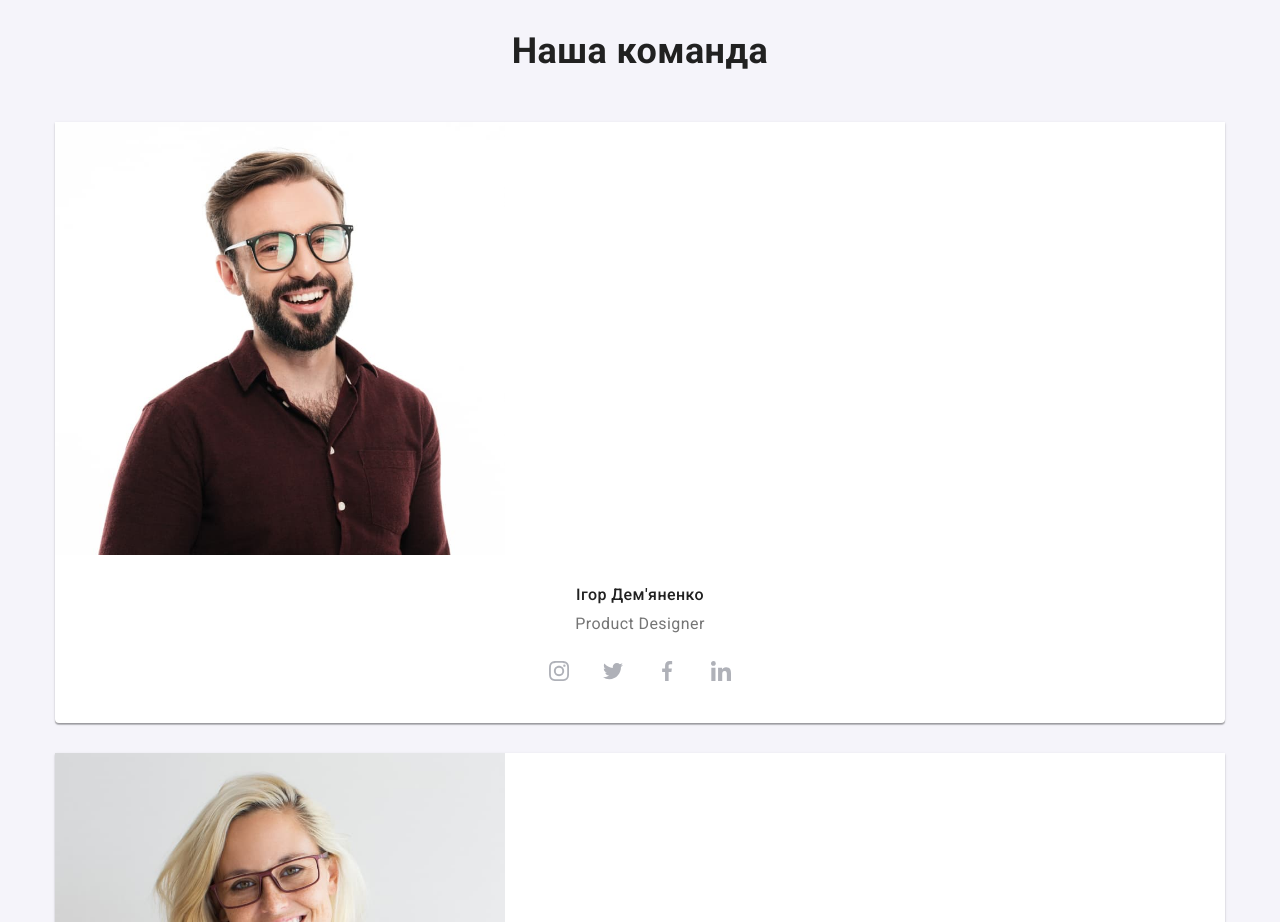
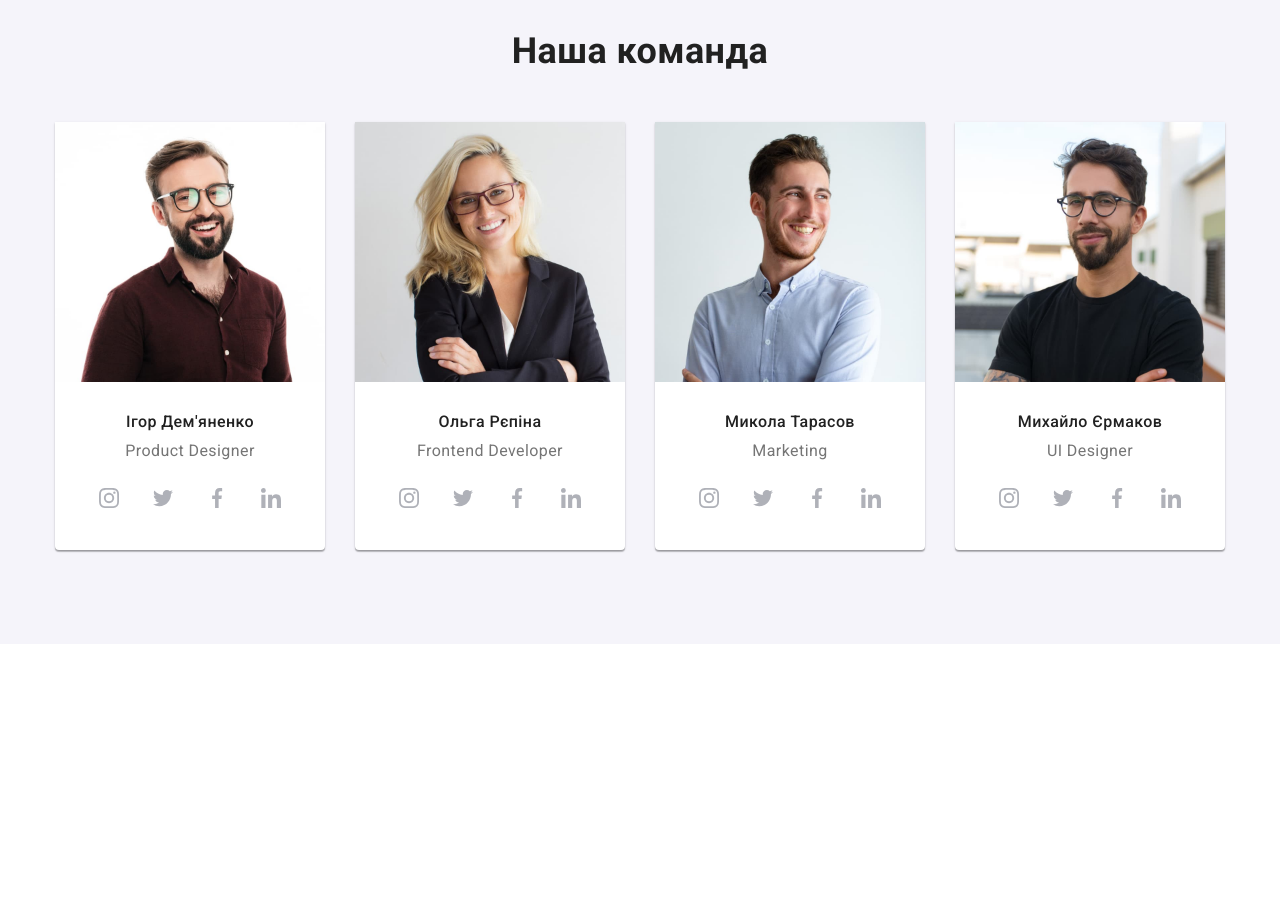
Before and after one commit to VlasiukOleg/WebStudio, a plain HTML site: page index.html in a window 1280 px wide. Shown: the part 1660-2582 px from the top of the page. After the commit the page ends 2304 px from the top, so only its background shows below. Drawn offline with nearby package versions, Linux system fonts and the light colour scheme.

Commit message:
finished adaptive section-our-team

```diff
--- a/sass/components/_container.scss
+++ b/sass/components/_container.scss
@@ -1,4 +1,5 @@
 .container {
+  width: 100%;
   padding: 0px 15px;
   margin-left: auto;
   margin-right: auto;
--- a/sass/components/_person-list.scss
+++ b/sass/components/_person-list.scss
@@ -3,6 +3,12 @@
   @extend %list;
 
   text-align: center;
+
+  @media screen and (min-width: 768px) {
+    @include centerdFlex();
+
+    flex-wrap: wrap;
+  }
 }
 
 .person__item {
@@ -17,10 +23,37 @@
   &:not(:last-child) {
     margin-bottom: $main-gap;
   }
-}
 
-.person__item:nth-child(4n) {
-  // margin-right: 0px;
+  @media screen and (min-width: 768px) {
+    flex-basis: calc((100% - 30px) / 2);
+    margin-right: $main-gap;
+    margin-bottom: $main-gap;
+
+    &:nth-child(2n) {
+      margin-right: 0;
+    }
+    &:nth-last-child(-n + 2) {
+      margin-bottom: 0;
+    }
+  }
+
+  @media screen and (min-width: 1200px) {
+    flex-basis: calc((100% - 90px) / 4);
+
+    flex-wrap: nowrap;
+
+    &:nth-child(2n) {
+      margin-right: $main-gap;
+    }
+
+    &:nth-child(4n) {
+      margin-right: 0px;
+    }
+
+    &:not(:last-child) {
+      margin-bottom: 0;
+    }
+  }
 }
 
 .person-meta {
```
Also changed, not shown: css/main.css, css/main.min.css, 2 other files.
